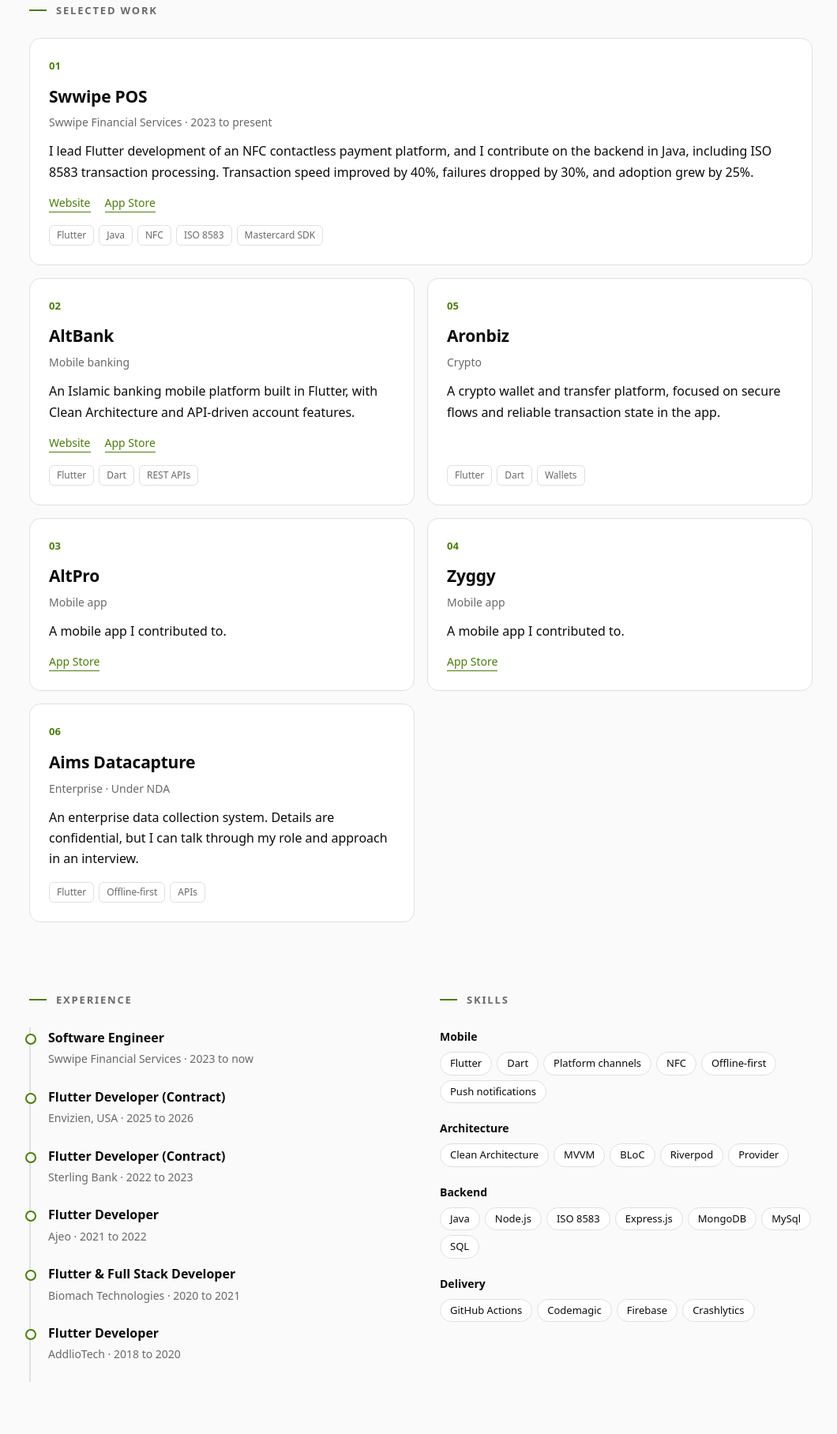
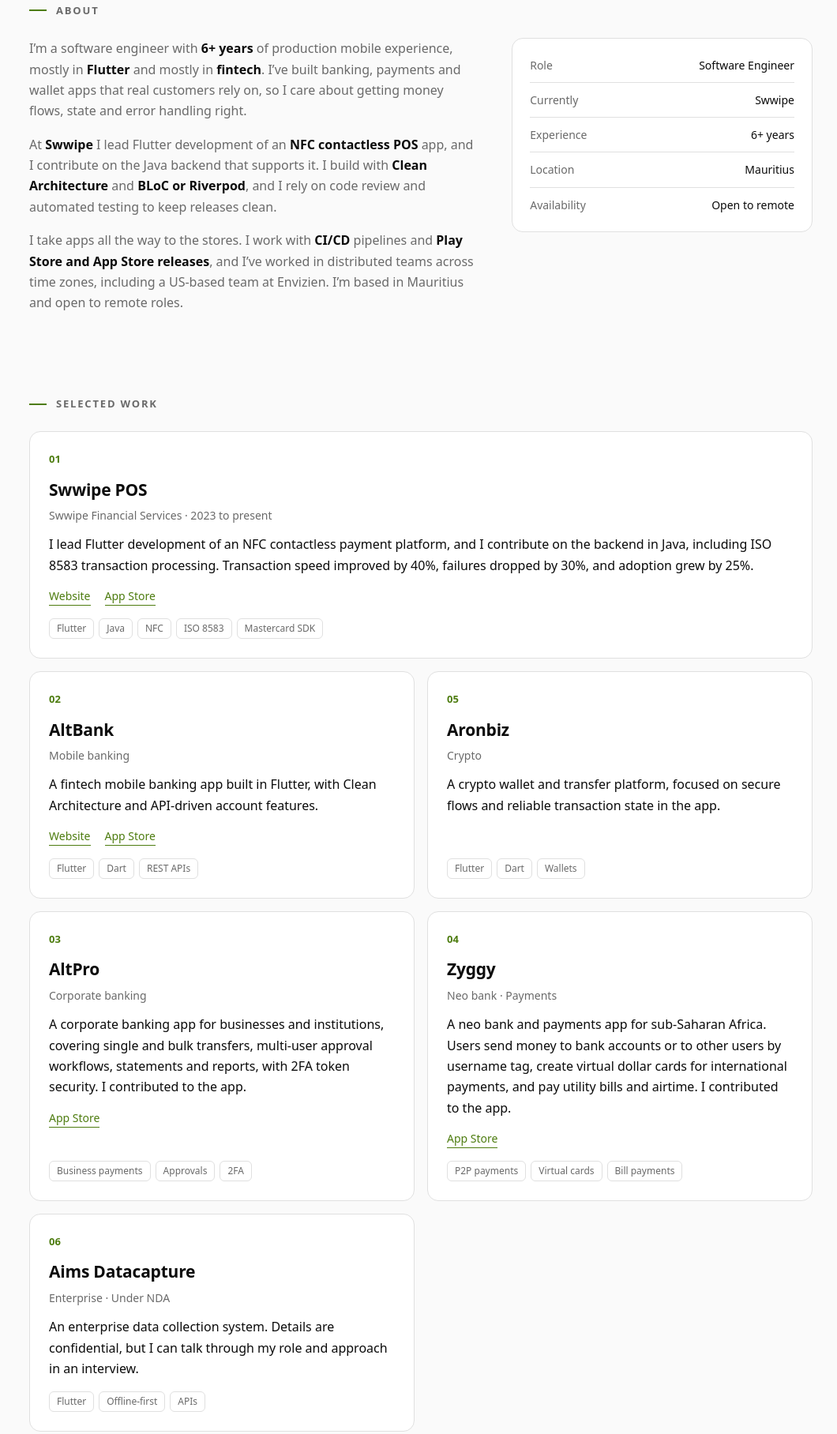
Before and after one commit to virtz/virtz.github.io, a plain HTML site: page index.html in a window 1280 px wide. Shown: the part 722-2538 px from the top of the page at 79% size, without its empty margins (107-1167 px from the left). Drawn offline with Linux system fonts and the light colour scheme.

Commit message:
Revise job title and enhance experience details
Updated job title and skills description to reflect current expertise. Enhanced the content in the 'About' section to provide more detail about experience and contributions.

```diff
--- a/index.html
+++ b/index.html
@@ -3,7 +3,7 @@
 <head>
 <meta charset="utf-8">
 <meta name="viewport" content="width=device-width, initial-scale=1, viewport-fit=cover">
-<title>Odunayo Ojomo | Flutter Engineer</title>
+<title>Odunayo Ojomo | Software Engineer</title>
 <style>
 :root{--bg:#fafafa;--fg:#0b0b0b;--mute:#6a6a6a;--line:#e0e0e0;--card:#fff;--ac:#4d7c0f;--onac:#fff;box-sizing:border-box;padding-top:env(safe-area-inset-top,0px);padding-bottom:env(safe-area-inset-bottom,0px)}
 @media (prefers-color-scheme:dark){:root:not([data-theme="light"]){--bg:#0a0a0a;--fg:#f2f2f2;--mute:#9a9a9a;--line:#252525;--card:#121212;--ac:#c8f542;--onac:#0a0a0a}}
@@ -62,24 +62,36 @@ h2::before{content:"";width:22px;height:2px;background:var(--ac);align-self:cent
 .contact p.big{font-size:clamp(24px,4vw,36px);letter-spacing:-.02em;margin:0 0 22px;line-height:1.2}
 .contact .row{display:flex;gap:10px;justify-content:center;flex-wrap:wrap}
 footer{padding:28px 0 56px;color:var(--mute);font-size:13px;text-align:center}
-@media(max-width:760px){.hero,.two,.grid{grid-template-columns:1fr}.stats{grid-template-columns:1fr 1fr}.stats div:nth-child(2){border-right:0}.stats div:nth-child(-n+2){border-bottom:1px solid var(--line)}.hero{padding-top:40px}nav .l a{display:none}}
+.ab{display:grid;grid-template-columns:1.5fr 1fr;gap:40px}
+.ab p{margin:0 0 16px;color:var(--mute)}
+.ab p b{color:var(--fg);font-weight:600}
+.glance{border:1px solid var(--line);background:var(--card);border-radius:14px;padding:12px 22px;align-self:start}
+.glance div{display:flex;justify-content:space-between;gap:12px;padding:10px 0;border-bottom:1px solid var(--line);font-size:14px}
+.glance div:last-child{border:0}
+.glance span:first-child{color:var(--mute)}
+.skg{display:grid;grid-template-columns:repeat(auto-fit,minmax(260px,1fr));gap:16px}
+.skg .sk{border:1px solid var(--line);background:var(--card);border-radius:14px;padding:20px;margin:0}
+.skg .sk span{background:var(--bg)}
+.tl{max-width:720px}
+.tl p{margin:4px 0 0;font-size:14px;color:var(--mute)}
+@media(max-width:760px){.hero,.two,.grid,.ab{grid-template-columns:1fr}.stats{grid-template-columns:1fr 1fr}.stats div:nth-child(2){border-right:0}.stats div:nth-child(-n+2){border-bottom:1px solid var(--line)}.hero{padding-top:40px}nav .l a{display:none}}
 </style>
 </head>
 <body>
 <div class="wrap">
-<nav><div class="l"><b>OO</b><a href="#work">Work</a><a href="#path">Experience</a><a href="#skills">Skills</a></div><button id="tg" type="button">Theme</button></nav>
+<nav><div class="l"><b>OO</b><a href="#about">About</a><a href="#work">Work</a><a href="#path">Experience</a><a href="#skills">Skills</a></div><button id="tg" type="button">Theme</button></nav>
 
 <section class="hero">
 <div>
 <div class="tag"><i></i>Open to remote roles</div>
 <h1>Odunayo<br><em>Ojomo.</em></h1>
-<p class="bio">I’m a software engineer who builds fintech and payment apps in Flutter, with backend experience in Java ,Java Spring, Node.js and transaction processing.</p>
+<p class="bio">I’m a software engineer who builds fintech and payment apps in Flutter, with backend experience in Java, Spring Boot and Node.js.</p>
 </div>
 <div class="cta">
 <a class="btn p" href="mailto:odunayoojomo0@gmail.com">Get in touch</a>
 <a class="btn" href="https://github.com/virtz" target="_blank" rel="noopener">GitHub</a>
 <a class="btn" href="https://www.linkedin.com/in/odunayo-ojomo/" target="_blank" rel="noopener">LinkedIn</a>
-<span class="meta">Currently based in Mauritius</span>
+<span class="meta">Based in Mauritius</span>
 </div>
 </section>
 
@@ -88,6 +100,22 @@ footer{padding:28px 0 56px;color:var(--mute);font-size:13px;text-align:center}
 <div><b>40%</b><span>faster transactions, Swwipe POS</span></div>
 <div><b>30%</b><span>fewer transaction failures</span></div>
 <div><b>25%</b><span>higher adoption, Swwipe POS</span></div>
+</section>
+
+<h2 id="about">About</h2>
+<section class="ab">
+<div>
+<p>I’m a software engineer with <b>6+ years</b> of production mobile experience, mostly in <b>Flutter</b> and mostly in <b>fintech</b>. I’ve built banking, payments and wallet apps that real customers rely on, so I care about getting money flows, state and error handling right.</p>
+<p>At <b>Swwipe</b> I lead Flutter development of an <b>NFC contactless POS</b> app, and I contribute on the Java backend that supports it. I build with <b>Clean Architecture</b> and <b>BLoC or Riverpod</b>, and I rely on code review and automated testing to keep releases clean.</p>
+<p>I take apps all the way to the stores. I work with <b>CI/CD</b> pipelines and <b>Play Store and App Store releases</b>, and I’ve worked in distributed teams across time zones, including a US-based team at Envizien. I’m based in Mauritius and open to remote roles.</p>
+</div>
+<div class="glance">
+<div><span>Role</span><span>Software Engineer</span></div>
+<div><span>Currently</span><span>Swwipe</span></div>
+<div><span>Experience</span><span>6+ years</span></div>
+<div><span>Location</span><span>Mauritius</span></div>
+<div><span>Availability</span><span>Open to remote</span></div>
+</div>
 </section>
 
 <h2 id="work">Selected work</h2>
@@ -104,7 +132,7 @@ footer{padding:28px 0 56px;color:var(--mute);font-size:13px;text-align:center}
 <div class="n">02</div>
 <h3>AltBank</h3>
 <div class="meta">Mobile banking</div>
-<p>An Islamic banking mobile platform built in Flutter, with Clean Architecture and API-driven account features.</p>
+<p>A fintech mobile banking app built in Flutter, with Clean Architecture and API-driven account features.</p>
 <div class="lk"><a href="https://altbank.ng/" target="_blank" rel="noopener">Website</a><a href="https://apps.apple.com/us/app/altbank/id6461120800" target="_blank" rel="noopener">App Store</a></div>
 <div class="tags"><span>Flutter</span><span>Dart</span><span>REST APIs</span></div>
 </div>
@@ -118,16 +146,18 @@ footer{padding:28px 0 56px;color:var(--mute);font-size:13px;text-align:center}
 <div class="card">
 <div class="n">03</div>
 <h3>AltPro</h3>
-<div class="meta">Mobile app</div>
-<p>A mobile app I contributed to.</p>
+<div class="meta">Corporate banking</div>
+<p>A corporate banking app for businesses and institutions, covering single and bulk transfers, multi-user approval workflows, statements and reports, with 2FA token security. I contributed to the app.</p>
 <div class="lk"><a href="https://apps.apple.com/us/app/altpro-mobile/id6503241379" target="_blank" rel="noopener">App Store</a></div>
+<div class="tags"><span>Business payments</span><span>Approvals</span><span>2FA</span></div>
 </div>
 <div class="card">
 <div class="n">04</div>
 <h3>Zyggy</h3>
-<div class="meta">Mobile app</div>
-<p>A mobile app I contributed to.</p>
+<div class="meta">Neo bank &middot; Payments</div>
+<p>A neo bank and payments app for sub-Saharan Africa. Users send money to bank accounts or to other users by username tag, create virtual dollar cards for international payments, and pay utility bills and airtime. I contributed to the app.</p>
 <div class="lk"><a href="https://apps.apple.com/us/app/zyggy/id6473276596" target="_blank" rel="noopener">App Store</a></div>
+<div class="tags"><span>P2P payments</span><span>Virtual cards</span><span>Bill payments</span></div>
 </div>
 <div class="card">
 <div class="n">06</div>
@@ -138,26 +168,25 @@ footer{padding:28px 0 56px;color:var(--mute);font-size:13px;text-align:center}
 </div>
 </section>
 
-<section class="two">
-<div>
 <h2 id="path">Experience</h2>
 <div class="tl">
-<div><b>Software Engineer</b><span>Swwipe Financial Services &middot; 2023 to now</span></div>
-<div><b>Flutter Developer (Contract)</b><span>Envizien, USA &middot; 2025 to 2026</span></div>
-<div><b>Flutter Developer (Contract)</b><span>Sterling Bank &middot; 2022 to 2023</span></div>
-<div><b>Flutter Developer</b><span>Ajeo &middot; 2021 to 2022</span></div>
-<div><b>Flutter &amp; Full Stack Developer</b><span>Biomach Technologies &middot; 2020 to 2021</span></div>
-<div><b>Flutter Developer</b><span>AddlioTech &middot; 2018 to 2020</span></div>
+<div><b>Software Engineer</b><span>Swwipe Financial Services &middot; 2023 to now</span><p>Lead Flutter development of an NFC POS platform and contribute on the Java backend.</p></div>
+<div><b>Flutter Developer (Contract)</b><span>Envizien, USA &middot; 2025 to 2026</span><p>Built enterprise Flutter apps with BLoC and Riverpod in a US-based distributed team.</p></div>
+<div><b>Flutter Developer (Contract)</b><span>Sterling Bank &middot; 2022 to 2023</span><p>Delivered core banking modules for thousands of users and refactored a legacy codebase to MVVM.</p></div>
+<div><b>Flutter Developer</b><span>Ajeo &middot; 2021 to 2022</span><p>Cut crash rates by 35% and launch time by 40%, and migrated the codebase to null safety.</p></div>
+<div><b>Flutter &amp; Full Stack Developer</b><span>Biomach Technologies &middot; 2020 to 2021</span><p>Built reusable component libraries and mentored backend developers on API design.</p></div>
+<div><b>Flutter Developer</b><span>AddlioTech &middot; 2018 to 2020</span><p>Built an internal enterprise app and introduced automated testing and CI workflows.</p></div>
 </div>
+
+<h2 id="skills">Skills</h2>
+<div class="skg">
+<div class="sk"><h4>Mobile</h4><div><span>Flutter</span><span>Dart</span><span>Platform channels</span><span>NFC</span><span>QR systems</span><span>Offline-first</span><span>Push notifications</span></div></div>
+<div class="sk"><h4>Architecture</h4><div><span>Clean Architecture</span><span>MVVM</span><span>BLoC</span><span>Riverpod</span><span>Provider</span><span>Stacked</span><span>Modular design</span></div></div>
+<div class="sk"><h4>Backend &amp; data</h4><div><span>Java</span><span>Spring Boot</span><span>Node.js</span><span>ISO 8583</span><span>MongoDB</span><span>MySQL</span><span>SQL</span></div></div>
+<div class="sk"><h4>Release &amp; delivery</h4><div><span>GitHub Actions</span><span>Codemagic</span><span>Firebase</span><span>Play Store releases</span><span>App Store releases</span></div></div>
+<div class="sk"><h4>Quality</h4><div><span>Unit testing</span><span>Widget testing</span><span>Integration testing</span><span>TDD</span><span>Performance profiling</span><span>Code review</span></div></div>
+<div class="sk"><h4>Analytics &amp; monitoring</h4><div><span>Firebase Analytics</span><span>Crashlytics</span><span>MixPanel</span></div></div>
 </div>
-<div>
-<h2 id="skills">Skills</h2>
-<div class="sk"><h4>Mobile</h4><div><span>Flutter</span><span>Dart</span><span>Platform channels</span><span>NFC</span><span>Offline-first</span><span>Push notifications</span></div></div>
-<div class="sk"><h4>Architecture</h4><div><span>Clean Architecture</span><span>MVVM</span><span>BLoC</span><span>Riverpod</span><span>Provider</span></div></div>
-<div class="sk"><h4>Backend</h4><div><span>Java</span><span>Node.js</span><span>ISO 8583</span><span>Express.js</span><span>MongoDB</span> <span>MySql</span><span>SQL</span></div></div>
-<div class="sk"><h4>Delivery</h4><div><span>GitHub Actions</span><span>Codemagic</span><span>Firebase</span><span>Crashlytics</span></div></div>
-</div>
-</section>
 
 <section class="contact">
 <p class="big">Looking for a Flutter engineer who ships?</p>
```
